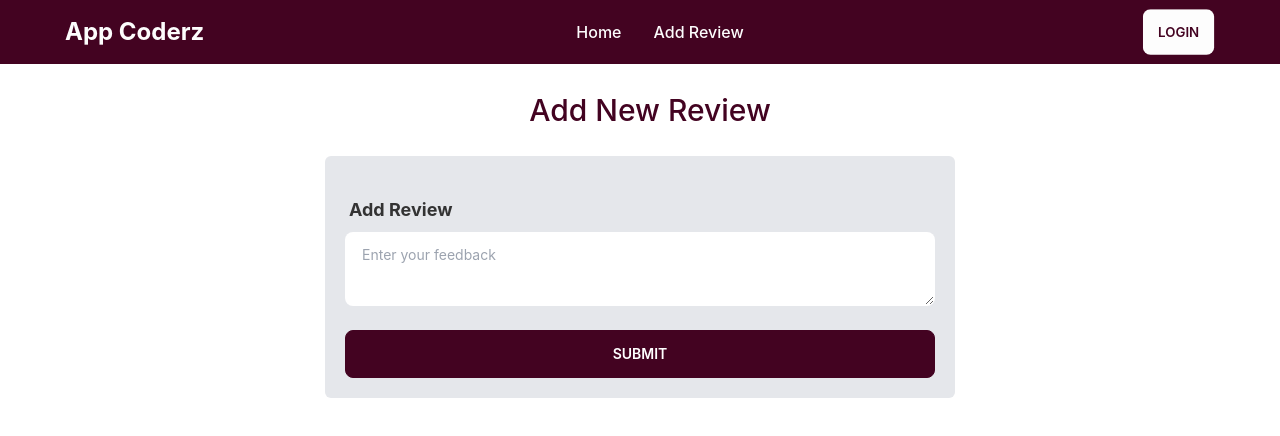
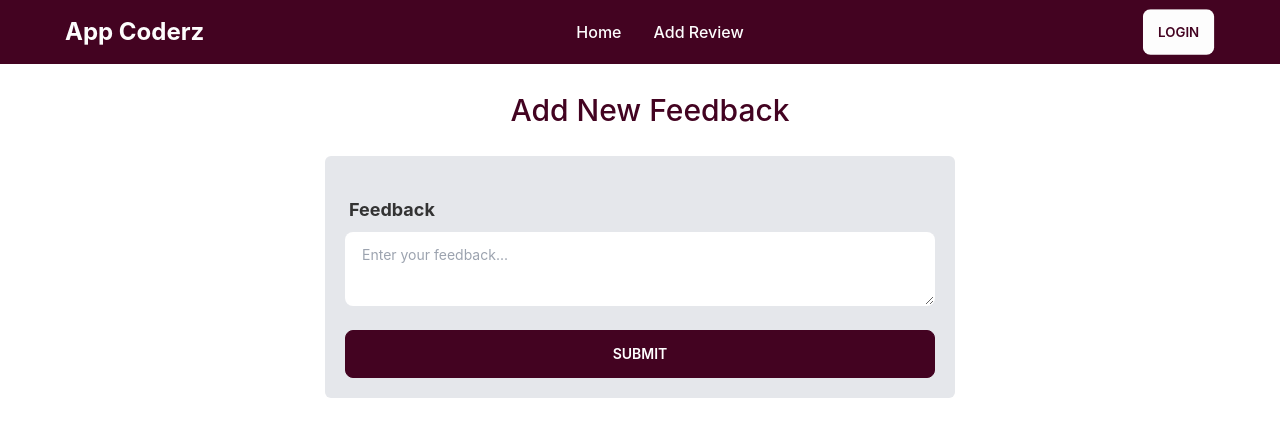
Before and after one commit to ShamimHosen75/Anonymous-Feedback-Client, a React (Create React App) app: page /addReview in a window 1280 px wide. Shown: the top 436 px of the page. Built offline with nearby package versions, Linux system fonts and the light colour scheme; no server answers.

Commit message:
user navigate to add review route

```diff
--- a/src/pages/Dashboard/AddReview.js
+++ b/src/pages/Dashboard/AddReview.js
@@ -27,18 +27,18 @@ const AddReview = () => {
 
  return (
   <div className="ml-5 text-center">
-   <h2 className="text-3xl text-primary my-7 font-medium">Add New Review</h2>
+   <h2 className="text-3xl text-primary my-7 font-medium">Add New Feedback</h2>
    <div className="flex items-center justify-center">
    <div className="sm:w-1/2 text-center items-center bg-gray-200 p-10 sm:p-5 rounded-md mr-5">
     <form onSubmit={handleReviewAdd}>
      <div className=" justify-center form-control mt-3">
       <label className="label">
-       <h4 className="label-text text-lg font-bold">Add Review</h4>
+       <h4 className="label-text text-lg font-bold">Feedback</h4>
       </label>
       <textarea
        name="feedback"
        className="textarea"
-       placeholder="Enter your feedback"
+       placeholder="Enter your feedback..."
       ></textarea>
      </div>
 
--- a/src/pages/Home/Review.js
+++ b/src/pages/Home/Review.js
@@ -35,7 +35,7 @@ const Review = () => {
           <p>{rev.Address}</p>
          </div> */}
          <p className="inline text-md font-semibold text-black">
-          <span className="text-xl font-bold">Review : </span>
+          <span className="text-xl font-bold">Feedback : </span>
           {rev.feedback?.slice(0, 200)}</p>
         </div>
 
--- a/src/pages/Home/UserFeedback.js
+++ b/src/pages/Home/UserFeedback.js
@@ -4,7 +4,7 @@ import PinFormModal from './PinFormModal';
 const UserFeedback = () => {
   return (
     <div className='text-center justify-center py-5'>
-      <h2 className='text-3xl font-bold items-center py-5'>Do You Want to FeedBack?</h2>
+      <h2 className='text-3xl font-bold items-center py-5'>Do You Want to give feedback?</h2>
       <label
       htmlFor="pin-form-modal"
       onClick={()=>{
--- a/src/pages/PinForm/PinForm.js
+++ b/src/pages/PinForm/PinForm.js
@@ -1,9 +1,10 @@
 import { useState } from 'react';
-import { Redirect } from 'react-router-dom';
+import { Route, Routes } from 'react-router-dom';
+import AddReview from '../Dashboard/AddReview';
 
 function PinForm() {
   const [pin, setPin] = useState('');
-  const [redirectToReview, setRedirectToReview] = useState(false);
+  const [isAuthorized, setIsAuthorized] = useState(false);
   const adminPin = '123456'; // Replace with your own admin PIN
 
   const handlePinChange = (event) => {
@@ -14,7 +15,7 @@ function PinForm() {
   const handleSubmit = (event) => {
     event.preventDefault();
     if (pin === adminPin) {
-      setRedirectToReview(true);
+      setIsAuthorized(true);
     } else {
       alert('Incorrect PIN, please try again.');
       setPin('');
@@ -22,13 +23,15 @@ function PinForm() {
   };
 
 
-  if (redirectToReview) {
-    return <Redirect to="/addReview" />;
-  };
-
   return (
     <div className="card-body py-5">
-       <form className='text-center' onSubmit={handleSubmit}>
+      {isAuthorized ? (
+        <Route path="/addReview" element={<AddReview />} />
+      ) : (
+        <Routes
+        path="/"
+        element={
+        <form className='text-center' onSubmit={handleSubmit}>
        <label htmlFor="email" className="label text-center justify-center">
         <span className="label-text text-xl font-semibold">PIN CODE</span>
        </label>
@@ -38,7 +41,6 @@ function PinForm() {
         placeholder="Enter Your Pin Code"
         value={pin}
         onChange={handlePinChange} />
-       {/* {error && <div className="error">{error}</div>} */}
        <div className="form-control mt-5 justify-center items-center">
          <button
           type="submit"
@@ -46,7 +48,11 @@ function PinForm() {
           className="btn btn-primary text-white w-32 font-bold border-0"
          >Submit</button>
         </div>
-     </form>
+      </form>
+        }
+       />
+      )}
+
     </div>
   );
 }
--- a/src/pages/shared/Loading/Loading.js
+++ b/src/pages/shared/Loading/Loading.js
@@ -13,7 +13,7 @@ const Loading = (loadingStatus) => {
     return (
         <div className='loading h-screen flex justify-center items-center'>
             <div className="flex text-center items-center justify-center">
-            <FadeLoader color={"#02409c"} loading={loadingStatus} css={override} size={20} />
+            <FadeLoader color={"#0659d7"} loading={loadingStatus} css={override} size={20} />
             </div>
         </div>
     );
```
Also changed, not shown: 2 other files (tests, documents, lock files or other folders).
